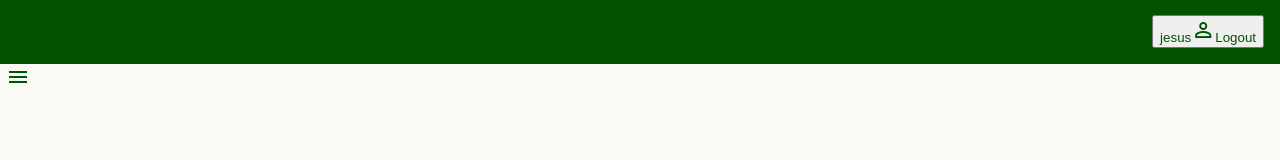
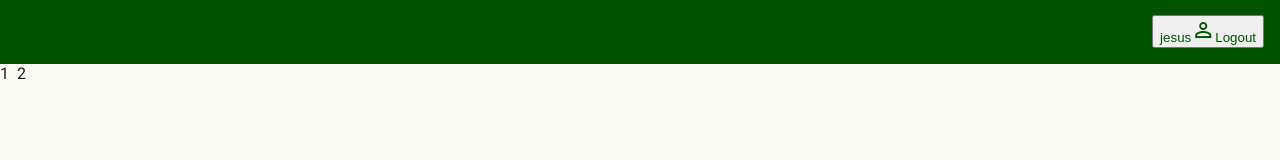
Before and after one commit to js-rom/test-app-frontend, an Angular app: page /admin in a window 1280 px wide. Shown: the top 160 px of the page. Built offline with nearby package versions, Linux system fonts and the light colour scheme.

Commit message:
add sidenav

```diff
--- a/src/app/features/admin/admin.component.html
+++ b/src/app/features/admin/admin.component.html
@@ -13,43 +13,7 @@
     </div>
 </mat-toolbar>
 
-<mat-sidenav-container>
-    <mat-sidenav #sidenav mode="side">
-        <mat-toolbar> <button class="hamburger" type="button" mat-button (click)="sidenav.toggle()">
-            <mat-icon>menu</mat-icon>
-        </button></mat-toolbar>
-        <mat-nav-list>
-            <a mat-list-item routerLink="/">
-                <mat-icon>home</mat-icon>
-                <span>Inicio</span>
-            </a>
-            <a mat-list-item  [routerLink]="['/admin/courses']">
-                <mat-icon>school</mat-icon>
-                <span>Cursos</span>
-            </a>
-            <a mat-list-item routerLink="/admin/students">
-                <mat-icon>group</mat-icon>
-                <span>Alumnos</span>
-            </a>
-            <a mat-list-item [routerLink]="['/admin/questionaires']">
-                <mat-icon>assignment</mat-icon>
-                <span>Cuestionarios</span>
-            </a>
-        </mat-nav-list>
-
-    </mat-sidenav>
-
-    <mat-sidenav-content>
-        <button class="hamburger" *ngIf="!sidenav.opened" type="button" mat-button (click)="sidenav.toggle()">
-            <mat-icon>menu</mat-icon>
-        </button>
-        <div class="container">
-            <router-outlet></router-outlet>
-        </div>
-    </mat-sidenav-content>
-
-
-</mat-sidenav-container>
+<app-sidenav></app-sidenav>
 
 
 
--- a/src/app/features/admin/admin.component.ts
+++ b/src/app/features/admin/admin.component.ts
@@ -8,6 +8,7 @@ import { MatSidenav, MatSidenavContainer, MatSidenavContent } from '@angular/mat
 import { FormsModule } from '@angular/forms';
 import { MatNavList } from '@angular/material/list';
 import { RouterLink } from '@angular/router';
+import { SidenavComponent } from "./sidenav/sidenav.component";
 
 
 
@@ -23,7 +24,7 @@ import { RouterLink } from '@angular/router';
     MatSidenavContent,
     FormsModule,
     MatNavList,
-    RouterLink],
+    RouterLink, SidenavComponent],
   templateUrl: './admin.component.html',
   styleUrl: './admin.component.scss'
 })
--- /dev/null
+++ b/src/app/features/admin/sidenav/sidenav.component.css
@@ -0,0 +1,13 @@
+.layout {
+    width: 100%;
+    height: 100%;
+
+    display: grid;
+    grid:
+      "sidebar body" 1fr
+      / auto 1fr;
+    gap: 8px;
+  }
+
+  .sidebar { grid-area: sidebar; }
+  .body { grid-area: body; }
--- /dev/null
+++ b/src/app/features/admin/sidenav/sidenav.component.html
@@ -0,0 +1,4 @@
+<section class="layout">
+    <div class="sidebar">1</div>
+    <div class="body">2</div>
+  </section>
```
Also changed, not shown: src/app/features/admin/sidenav/sidenav.component.ts (added, +11 -0 lines), 1 other file (tests, documents, lock files or other folders).
